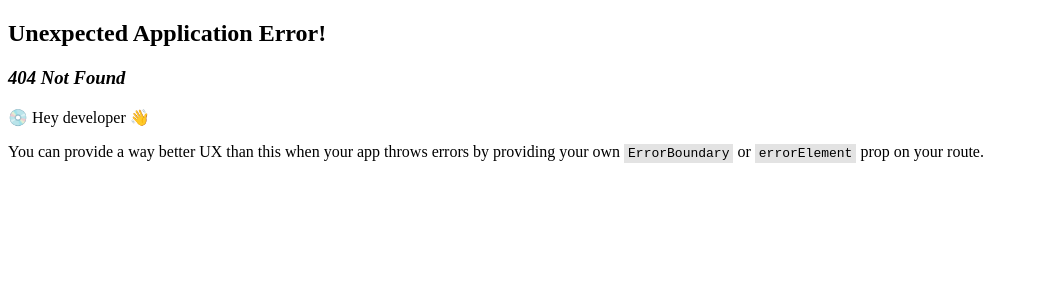
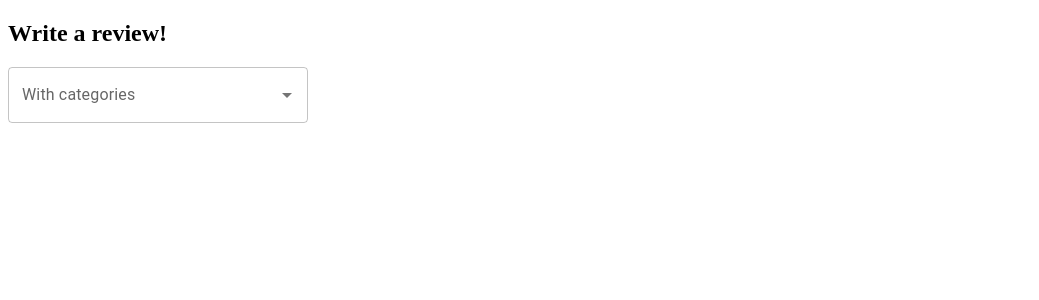
Before and after one commit to gautam1228/Better-Course-Feedback, a React (Vite) app in the folder frontend/: page /writeReviews in a window 1280 px wide. Before the commit this address had no page. Shown: the top 300 px of the page, without its empty margins (0-1039 px from the left). Built offline with nearby package versions, Linux system fonts and the light colour scheme.

Commit message:
Write Review Page created. Course selection added to the page

```diff
--- a/frontend/src/App.jsx
+++ b/frontend/src/App.jsx
@@ -2,6 +2,7 @@ import './App.css'
 import {createBrowserRouter, RouterProvider} from "react-router-dom";
 import Login from './components/Login';
 import Register from './components/Register';
+import WriteReviews from './components/WriteReviews';
 
 const router = createBrowserRouter(
   [
@@ -22,6 +23,12 @@ const router = createBrowserRouter(
       <div>
         <Register />
       </div>
+    },
+    {path: "/writeReviews",
+      element:
+      <div>
+        <WriteReviews />
+      </div>
     }
   ]
 );
--- a/frontend/src/components/Register.jsx
+++ b/frontend/src/components/Register.jsx
@@ -58,7 +58,6 @@ export default function Register() {
                 value= {password}
                 onChange={(event) =>{setPassword(event.target.value);}}
                 style={styles.input}
-
                 />
 
                 <FormControl required sx={{ m: 1, minWidth: 120 }}>
--- /dev/null
+++ b/frontend/src/components/WriteReviews.jsx
@@ -0,0 +1,39 @@
+import React, { useState } from 'react';
+import TextField from '@mui/material/TextField';
+import Autocomplete from '@mui/material/Autocomplete';
+
+
+export default function WriteReviews(){
+
+    const options = courses.map((option) => {
+        const dept = option.code.substring(0, 3);
+        return {
+            dept, ...option
+        };
+    });
+
+    return(
+        <div>
+        <h2>Write a review!</h2>
+
+        <Autocomplete
+        options={options.sort((a, b) => -b.dept.localeCompare(a.dept))}
+        groupBy={(option) => option.dept}
+        getOptionLabel={(option) => option.title}
+        sx={{ width: 300 }}
+        renderInput={(params) => <TextField {...params} label="With categories" />}
+        />
+
+        </div>
+    );
+};
+
+const courses = [{ code: 'CSE102', title: 'Data Structures and Algorithms' },
+    { code: 'CSE231', title: 'Operating Systems' },
+    { code: 'CSE201', title: 'Advanced Programming' },
+    { code: 'ECE250', title: 'Signals and Systems' },
+    { code: 'ECE111', title: 'Digital Circuits' },
+    { code: 'MTH210', title: 'Discrete Structures' },
+    { code: 'MTH377', title: 'Convex Optimization' },
+    { code: 'ECO223', title: 'Money and Banking' },
+];
```
